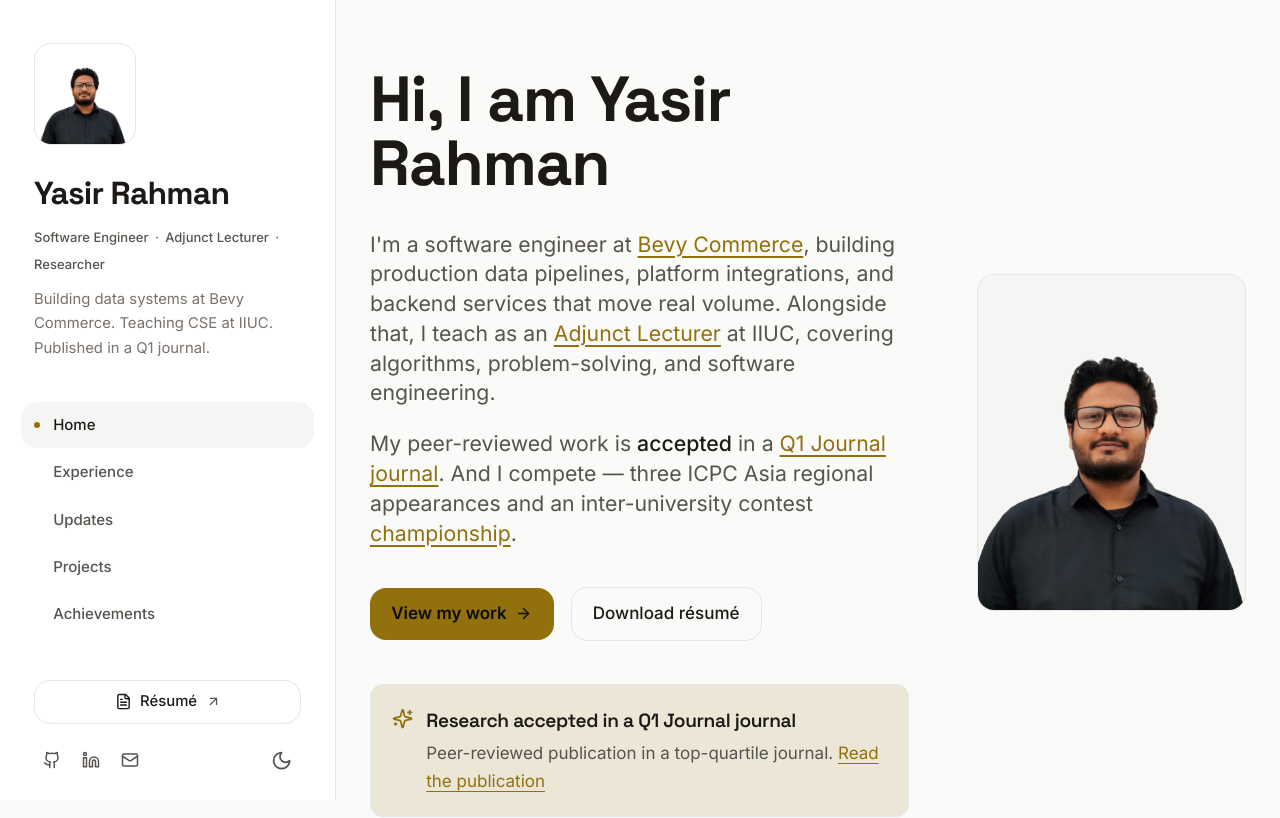
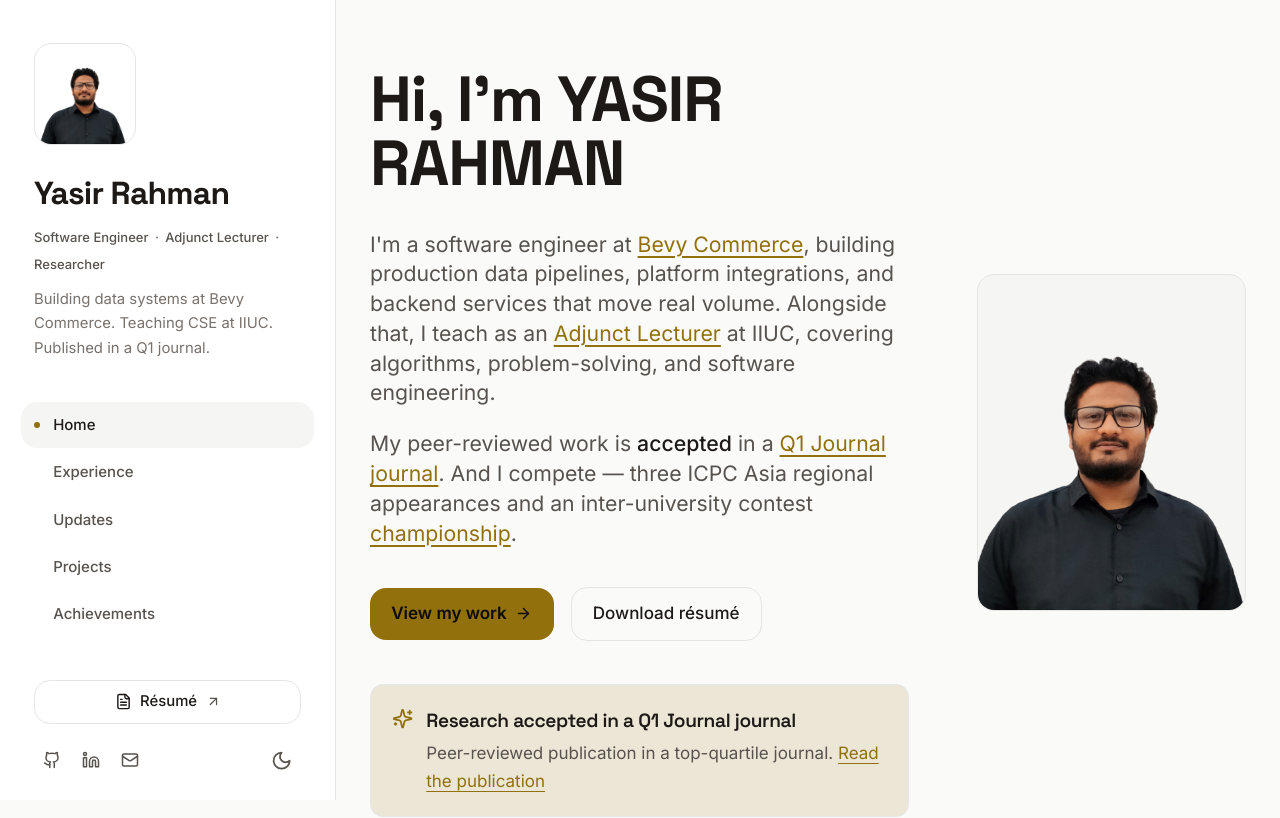
Before and after one commit to ChyYasir/my-portfolio, a Next.js app: page / in a window 1280 px wide. Shown: the top 818 px of the page. Built offline with nearby package versions, Linux system fonts and the light colour scheme.

Commit message:
Update Hero component introduction for personal branding
- Changed the introduction text to "Hi, I'm Yasir Rahman" and added uppercase styling to the name for emphasis.
- Removed the previous wording for a more concise presentation.

```diff
--- a/src/components/sections/Hero.js
+++ b/src/components/sections/Hero.js
@@ -25,9 +25,9 @@ export default function Hero() {
         <div className="order-last lg:order-first">
           <motion.h2
             variants={heroItem}
-            className="font-display font-bold text-4xl sm:text-5xl md:text-6xl leading-[1.05] text-foreground text-balance"
+            className="font-display font-bold text-4xl sm:text-5xl md:text-6xl leading-[1.05] text-foreground"
           >
-            Hi, I am Yasir Rahman
+            Hi, I&apos;m <span className="uppercase">Yasir Rahman</span>
           </motion.h2>
 
           <motion.div
```
